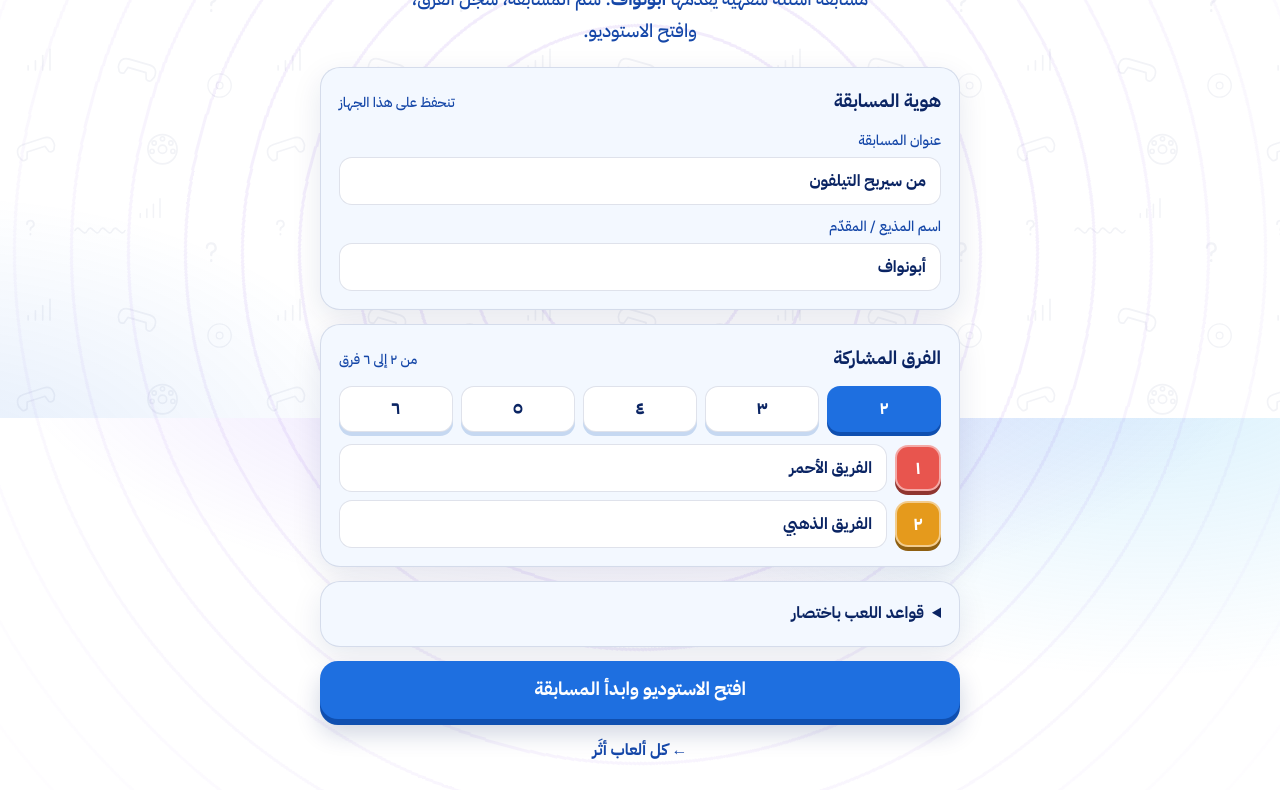
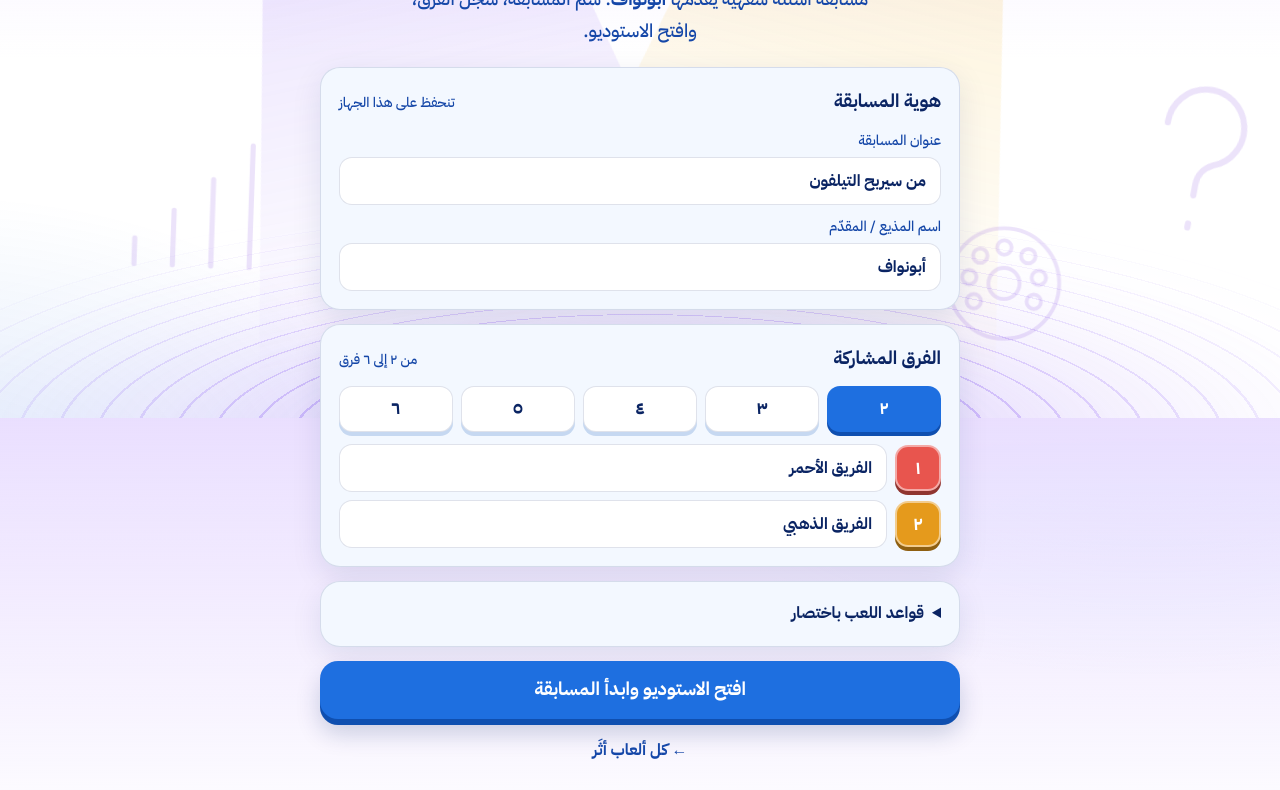
Before and after one commit to AtharGames/Athar, a plain HTML site: page telephone/index.html in a window 1280 px wide. Shown: the part 382-1172 px from the top of the page. Drawn offline with Linux system fonts and the light colour scheme; no server answers; a web font is replaced by a local one.

Commit message:
من سيربح التيلفون: خلفية أضواء الاستوديو وأشكال الهاتف العائمة
Co-Authored-By: Claude Opus 5.5 <noreply@anthropic.com>
Claude-Session: https://claude.ai/code/session_01SUhcRF8pAAxXUZSUXq5nkj

```diff
--- a/telephone/index.html
+++ b/telephone/index.html
@@ -23,6 +23,30 @@
 <link rel="stylesheet" href="style.css">
 </head>
 <body>
+
+<!-- ============ خلفية الاستوديو ============ -->
+<div class="studio-bg" aria-hidden="true">
+  <i class="beam b1"></i><i class="beam b2"></i>
+  <i class="floor"></i>
+  <svg class="shapes" viewBox="0 0 1600 1000" preserveAspectRatio="xMidYMid slice">
+    <defs>
+      <g id="sh-dial"><circle cx="50" cy="50" r="46"/><circle cx="50" cy="50" r="13"/><circle cx="50" cy="20" r="6"/><circle cx="70" cy="27" r="6"/><circle cx="79" cy="45" r="6"/><circle cx="75" cy="65" r="6"/><circle cx="30" cy="27" r="6"/><circle cx="21" cy="45" r="6"/><circle cx="25" cy="65" r="6"/></g>
+      <g id="sh-hand"><path d="M6 46Q2 14 30 14H70Q98 14 94 46L88 58Q82 64 74 58L68 38H32L26 58Q18 64 12 58Z"/></g>
+      <g id="sh-q"><path d="M30 34a20 20 0 1 1 27 18c-4 2-7 6-7 11v6M50 84v2"/></g>
+      <g id="sh-bars"><path d="M10 90V74M34 90V56M58 90V36M82 90V14"/></g>
+      <g id="sh-cord"><path d="M0 50c14-30 26 30 40 0s26 30 40 0 26 30 40 0 26 30 40 0 26 30 40 0"/></g>
+    </defs>
+    <g class="fl f1"><use href="#sh-dial" transform="translate(90 120) scale(2.1)"/></g>
+    <g class="fl f2"><use href="#sh-hand" transform="translate(1290 110) rotate(14 50 40) scale(2.2)"/></g>
+    <g class="fl f3"><use href="#sh-q" transform="translate(1380 560) scale(2.4) rotate(10 50 50)"/></g>
+    <g class="fl f4"><use href="#sh-bars" transform="translate(150 640) scale(2)"/></g>
+    <g class="fl f2"><use href="#sh-cord" transform="translate(560 860) rotate(-6) scale(2.2)"/></g>
+    <g class="fl f3"><use href="#sh-dial" transform="translate(1180 760) scale(1.5)"/></g>
+    <g class="fl f1"><use href="#sh-hand" transform="translate(40 400) rotate(-18 50 40) scale(1.4)"/></g>
+    <g class="fl f4"><use href="#sh-q" transform="translate(760 40) scale(1.4) rotate(-12 50 50)"/></g>
+    <g class="fl f1"><use href="#sh-bars" transform="translate(1450 330) scale(1.3)"/></g>
+  </svg>
+</div>
 
 <!-- ============ الشريط العلوي ============ -->
 <header class="topbar">
--- a/telephone/style.css
+++ b/telephone/style.css
@@ -296,26 +296,31 @@ input[type="text"]::placeholder{color:var(--text-2); opacity:.6; font-weight:500
 [data-theme="navy"]{--royal-glow:rgba(167,139,250,.26); --ring:rgba(196,181,253,.10); --press:rgba(0,0,0,.4); --press-accent:#4C9FD8; --pattern:.06;}
 [data-theme="blue"]{--royal-glow:rgba(255,255,255,.2); --ring:rgba(255,255,255,.12); --press:rgba(10,36,99,.32); --press-accent:#9CCBF3; --pattern:.08;}
 
-/* ---------- الاستوديو: توهّج بنفسجي ودوائر الأرضية ونقش مائي ---------- */
-html{background:radial-gradient(70% 50% at 50% -12%, var(--royal-glow), transparent 72%), var(--bg-paint); background-attachment:fixed; background-color:var(--bg);}
+/* ---------- الاستوديو ---------- */
+html,body{overflow-x:clip;}
 body{background:transparent;}
-html,body{overflow-x:clip;}
-body::before{
-  content:""; position:fixed; inset:0; z-index:0; pointer-events:none;
-  background:var(--text); opacity:var(--pattern);
-  -webkit-mask:url("img/pattern.svg") 0 0 / 250px 250px repeat;
-          mask:url("img/pattern.svg") 0 0 / 250px 250px repeat;
-}
-/* دوائر أرضية الاستوديو حول «كرسي المتسابق» */
-body::after{
-  content:""; position:fixed; left:50%; bottom:-62vmax; width:150vmax; height:150vmax; z-index:0; pointer-events:none;
-  transform:translateX(-50%); border-radius:50%;
-  background:repeating-radial-gradient(circle, transparent 0 54px, var(--ring) 54px 57px);
-  -webkit-mask:radial-gradient(circle, #000 20%, transparent 62%); mask:radial-gradient(circle, #000 20%, transparent 62%);
-  animation:floorSpin 120s linear infinite;
-}
-@keyframes floorSpin{to{transform:translateX(-50%) rotate(360deg);}}
 .topbar, main{position:relative; z-index:1;}
+
+/* ---------- خلفية «أضواء الاستوديو»: مسرح من الأعلى، حزمتا ضوء، أرضية متوهجة، وأشكال الهاتف عائمة ---------- */
+.studio-bg{position:fixed; inset:0; z-index:0; pointer-events:none; overflow:hidden; color:var(--deco);}
+:root,[data-theme="light"]{--deco:#6D28D9; --deco-op:.13; --beam:rgba(139,92,246,.30); --beam-2:rgba(245,184,32,.30); --floor:rgba(139,92,246,.30); --stage:#EADFFF;}
+[data-theme="navy"]{--deco:#C4B5FD; --deco-op:.17; --beam:rgba(167,139,250,.34); --beam-2:rgba(245,184,32,.24); --floor:rgba(139,92,246,.5); --stage:#241670;}
+[data-theme="blue"]{--deco:#FFFFFF; --deco-op:.2; --beam:rgba(255,255,255,.3); --beam-2:rgba(252,211,77,.34); --floor:rgba(255,255,255,.3); --stage:#4B5FE0;}
+.studio-bg i{position:absolute; display:none;}
+.studio-bg .shapes{position:absolute; inset:0; width:100%; height:100%; fill:none; stroke:currentColor; stroke-width:3.2; stroke-linecap:round; stroke-linejoin:round; opacity:var(--deco-op);}
+.studio-bg .fl{transform-box:fill-box; transform-origin:center; animation:drift 9s ease-in-out infinite;}
+.studio-bg .f2{animation-duration:11s; animation-delay:-3s;} .studio-bg .f3{animation-duration:13s; animation-delay:-6s;} .studio-bg .f4{animation-duration:10s; animation-delay:-2s;}
+@keyframes drift{50%{transform:translateY(-16px) rotate(3deg);}}
+
+html{background-color:var(--bg); background:linear-gradient(180deg, var(--stage), transparent 55%), var(--bg-paint); background-attachment:fixed;}
+.studio-bg .beam{display:block; top:-10vh; width:42vw; height:120vh; filter:blur(2px);}
+.studio-bg .b1{left:4vw; background:linear-gradient(180deg, var(--beam), transparent 85%); clip-path:polygon(40% 0, 60% 0, 100% 100%, 0 100%); transform:rotate(-18deg); transform-origin:50% 0; animation:sweep 9s ease-in-out infinite alternate;}
+.studio-bg .b2{right:4vw; background:linear-gradient(180deg, var(--beam-2), transparent 85%); clip-path:polygon(40% 0, 60% 0, 100% 100%, 0 100%); transform:rotate(18deg); transform-origin:50% 0; animation:sweep2 11s ease-in-out infinite alternate;}
+@keyframes sweep{to{transform:rotate(-8deg);}} @keyframes sweep2{to{transform:rotate(8deg);}}
+.studio-bg .floor{display:block; left:50%; bottom:-34vh; width:130vw; height:62vh; transform:translateX(-50%); border-radius:50%;
+  background:repeating-radial-gradient(ellipse at center, transparent 0 36px, var(--floor) 36px 39px), radial-gradient(ellipse at center, var(--floor), transparent 70%);
+  -webkit-mask:radial-gradient(ellipse at center, #000 30%, transparent 70%); mask:radial-gradient(ellipse at center, #000 30%, transparent 70%);}
+.studio-bg .shapes{display:block;}
 
 /* ---------- الهاتف أبو قرص (البطل، الفوز، الرئيسية) ---------- */
 .phone{--phone:var(--royal); overflow:visible;}
```
Also changed, not shown: telephone/img/pattern.svg (deleted).
